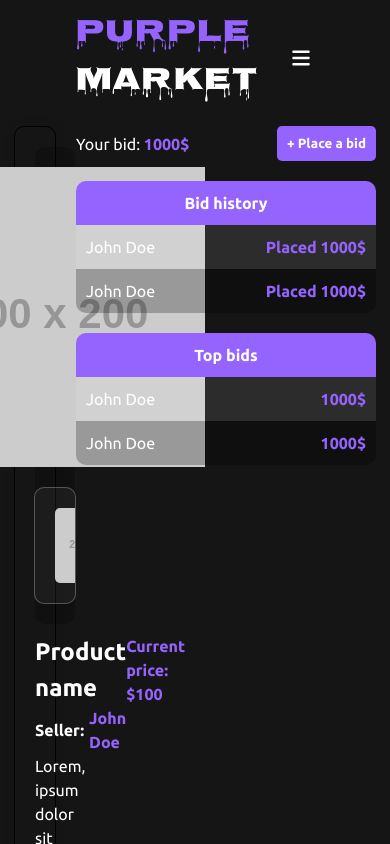
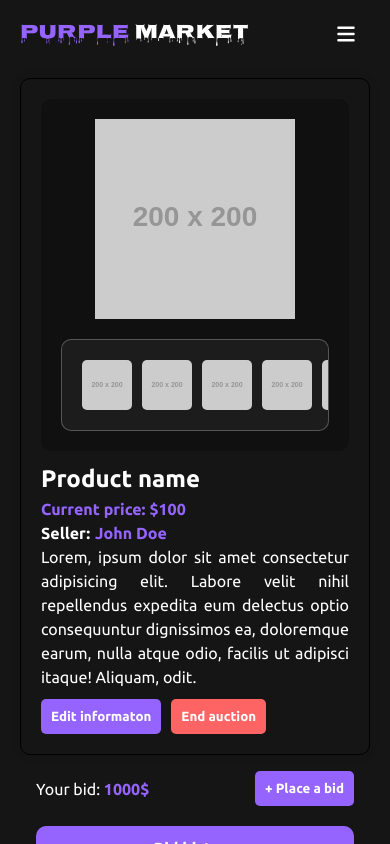
Before and after one commit to NaNi-inth20-2024/client, a React (Vite) app: page /auction/1 in a window 390 px wide. Shown: the top 844 px of the page. Built offline with nearby package versions, Linux system fonts and the light colour scheme; no server answers.

Commit message:
+ responsive for single auction

```diff
--- a/src/components/common/header/styles.module.scss
+++ b/src/components/common/header/styles.module.scss
@@ -55,3 +55,16 @@ header {
     height: 20px;
     width: 20px;
 }
+
+@media screen and (max-width: 768px) {
+    header {
+        padding: 10px 20px;
+    }
+}
+
+@media screen and (max-width: 500px) {
+    .header__textLogo {
+        font-size: v.$font-size-300;
+    }
+
+}
--- a/src/components/single-auction-page/components/image-scroller/styles.module.scss
+++ b/src/components/single-auction-page/components/image-scroller/styles.module.scss
@@ -35,3 +35,15 @@
     cursor: pointer;
     border-radius: 5px;
 }
+
+@media screen and (max-width: 500px) {
+    .imageScroller__currentImage {
+        width: 200px;
+        height: 200px;
+    }
+
+    .imageScroller__scrollerImage {
+        width: 50px;
+        height: 50px;
+    }
+}
--- a/src/components/single-auction-page/styles.module.scss
+++ b/src/components/single-auction-page/styles.module.scss
@@ -5,7 +5,6 @@
     width: 100%;
     justify-content: center;
     align-items: flex-start;
-    gap: 20px;
 }
 
 .auction__info {
@@ -57,6 +56,7 @@
     flex-grow: 1;
     min-width: 300px;
     max-width: 500px;
+    padding: 1rem;
 }
 
 .auction__bidInfoHeader {
@@ -95,3 +95,25 @@
     font-size: v.$font-size-200;
     font-weight: 700;
 }
+
+@media screen and (max-width: 768px) {
+    .singleAuctionPage {
+        flex-direction: column;
+        align-items: center;
+    }
+
+    .auction__info {
+        max-width: 100%;
+    }
+
+    .auction__bidInfo {
+        min-width: 100%;
+    }
+}
+
+@media screen and (max-width: 500px) {
+    .auction__infoDetailsHeader {
+        flex-direction: column;
+        align-items: flex-start;
+    }
+}
--- a/src/styles/_variables.scss
+++ b/src/styles/_variables.scss
@@ -14,3 +14,15 @@ $font-size-200: 18px;
 $font-size-300: 20px;
 $font-size-400: 24px;
 $font-size-500: 40px;
+
+@mixin light-theme {
+    $background: #f5f5f5 !global;
+    $color-white: #000000 !global;
+    $color-grey: #646464 !global;
+    $color-white-a5: rgba(0, 0, 0, 0.05) !global;
+    $color-white-a10: rgba(0, 0, 0, 0.1) !global;
+    $color-white-a25: rgba(0, 0, 0, 0.25) !global;
+    $color-black-a25: rgba(255, 255, 255, 0.25) !global;
+    $color-purple: #9564ff !global;
+    $color-red: #FF6464 !global;
+}
--- a/src/styles/index.scss
+++ b/src/styles/index.scss
@@ -42,3 +42,9 @@ input {
 @media (prefers-color-scheme: light) {
     // later
 }
+
+@media screen and (max-width: 768px){
+    main {
+        padding: 10px 20px;
+    }
+}
```
